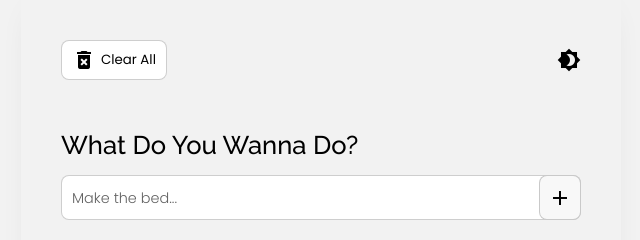
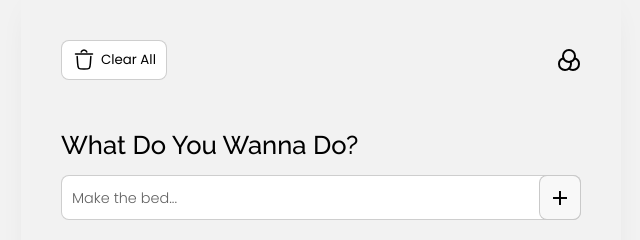
Before and after one commit to ejbpz/ToDo-Project, a plain HTML site: page docs/index.html in a window 1280 px wide. Shown: the full height of the page, 319-959 px from the left. Drawn offline with Linux system fonts and the light colour scheme.

Commit message:
Changing icons

```diff
--- a/docs/index.html
+++ b/docs/index.html
@@ -13,11 +13,15 @@
     <div class="main__container">
       <header class="header">
         <button class="header__delete" id="ButtonClearStorage">
-          <span class="material-icons">delete_forever</span>Clear All
+          <span class="material-icons">
+            <svg xmlns="http://www.w3.org/2000/svg" width="24" height="24" viewBox="0 0 24 24"><path fill="none" stroke="currentColor" stroke-linecap="round" stroke-width="1.5" d="M20.5 6h-17m15.333 2.5l-.46 6.9c-.177 2.654-.265 3.981-1.13 4.79s-2.196.81-4.856.81h-.774c-2.66 0-3.991 0-4.856-.81c-.865-.809-.954-2.136-1.13-4.79l-.46-6.9M9.17 4a3.001 3.001 0 0 1 5.66 0"/></svg>
+          </span>Clear All
         </button>
         <div class="theme">
           <button class="theme__button">
-            <span class="material-icons icon">brightness_4</span>
+            <span class="material-icons icon">
+              <svg xmlns="http://www.w3.org/2000/svg" width="24" height="24" viewBox="0 0 24 24"><g fill="none" stroke="currentColor" stroke-linecap="round" stroke-linejoin="round" stroke-width="2"><path d="M13.58 13.79c.27.68.42 1.43.42 2.21c0 1.77-.77 3.37-2 4.46A5.93 5.93 0 0 1 8 22c-3.31 0-6-2.69-6-6c0-2.76 1.88-5.1 4.42-5.79"/><path d="M17.58 10.21C20.12 10.9 22 13.24 22 16c0 3.31-2.69 6-6 6a5.93 5.93 0 0 1-4-1.54"/><path d="M6 8a6 6 0 1 0 12 0A6 6 0 1 0 6 8"/></g></svg>
+            </span>
           </button>
           <div class="theme__options">
             <ul class="theme__list">
```
Also changed, not shown: todo-project/index.html (+6 -2 lines).
